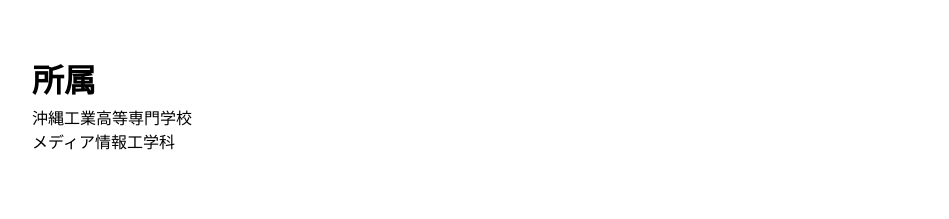
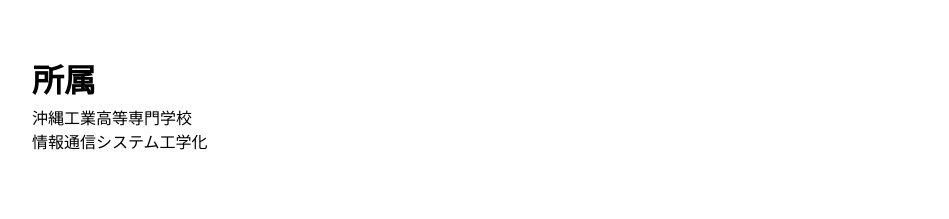
Before and after one commit to maekuro/progate, a plain HTML site: page index.html in a window 1280 px wide. Shown: the part 900-1119 px from the top of the page, without its empty margins (160-1109 px from the left). Drawn offline with Linux system fonts and the light colour scheme; a web font is replaced by a local one.

Commit message:
test commit

```diff
--- a/index.html
+++ b/index.html
@@ -21,7 +21,7 @@
             <div class="affiliate">
                 <h2>所属</h2>
                 <p>沖縄工業高等専門学校</p>
-                <p>メディア情報工学科</p>
+                <p>情報通信システム工学化</p>
             </div>
             <div class="department">
                 <h2>専門分野</h2>
```
